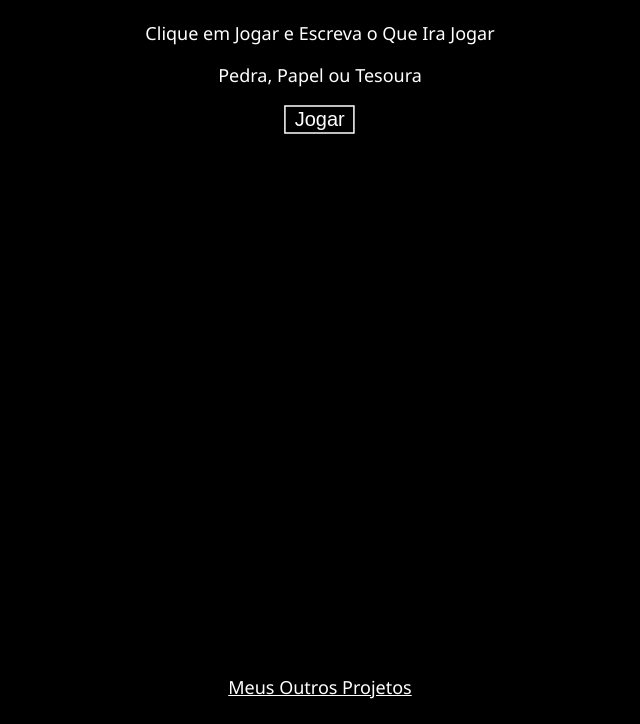
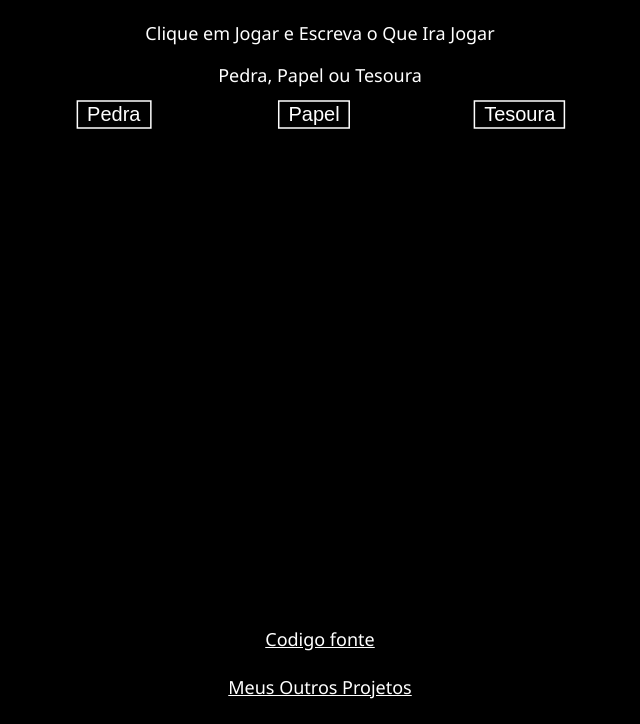
Before and after one commit to LucasTavaresA/Jokenpo, a plain HTML site: page index.html in a window 1280 px wide. Shown: the part 76-800 px from the top of the page, without its empty margins (320-960 px from the left). Drawn offline with Linux system fonts and the light colour scheme.

Commit message:
Adicionada seleção de jogada com botões, resultados agora são exibidos no HTML

```diff
--- a/index.html
+++ b/index.html
@@ -10,7 +10,17 @@
     <h1>Jokenpô Usando JavaScript</h1>
     <p>Clique em Jogar e Escreva o Que Ira Jogar</p>
     <p>Pedra, Papel ou Tesoura</p>
-    <button onclick="jogar()">Jogar</button>
-    <footer><a href="https://lucastavaresa.github.io">Meus Outros Projetos</a></footer>
+    <div class="buttons">
+      <button onclick="pedra()">Pedra</button>
+      <button onclick="papel()">Papel</button>
+      <button onclick="tesoura()">Tesoura</button>
+    </div>
+    <p id="result"></p>
+    <footer>
+      <a href="https://github.com/LucasTavaresA/Jokenpo">Codigo fonte</a>
+      <br>
+      <br>
+      <a href="https://lucastavaresa.github.io">Meus Outros Projetos</a>
+    </footer>
   </body>
 </html>
--- a/scripts/jokenpo.js
+++ b/scripts/jokenpo.js
@@ -2,58 +2,68 @@ function rodadaBot() {
   let escolha = Math.floor(Math.random() * 3) + 1;
   switch(escolha){
     case 1:
-      escolha = "pedra";
-    break;
+      return "pedra";
     case 2:
-      escolha = "papel";
-    break;
+      return "papel";
     case 3:
-      escolha = "tesoura";
-    break;
+      return "tesoura";
   }
-  return escolha;
 }
 
-function jogar() {
-  let jogada = prompt('').toString().toLowerCase();
-  let bot = rodadaBot();
+function partida(bot, jogada) {
   if(jogada == "pedra"){
     if (jogada == bot) {
-      alert("Empate!");
+      document.getElementById("result").innerHTML = "Empate!";
     }
     else {
       if (jogada == "pedra" && bot == "papel"){
-        alert("O Computador Escolheu Papel, Você Perdeu!");
+        document.getElementById("result").innerHTML = "O Computador Escolheu Papel, Você Perdeu!";
       } else {
-        alert("O Computador Escolheu Tesoura, Você Ganhou!");
+        document.getElementById("result").innerHTML = "O Computador Escolheu Tesoura, Você Ganhou!";
       }
     }
   }
   else if(jogada == "papel"){
     if (jogada == bot) {
-      alert("Empate!");
+      document.getElementById("result").innerHTML = "Empate!";
     }
     else {
       if (jogada == "papel" && bot == "tesoura"){
-        alert("O Computador Escolheu Tesoura, Você Perdeu!");
+        document.getElementById("result").innerHTML = "O Computador Escolheu Tesoura, Você Perdeu!";
       } else {
-        alert("O Computador Escolheu Pedra, Você Ganhou!");
+        document.getElementById("result").innerHTML = "O Computador Escolheu Pedra, Você Ganhou!";
       }
     }
   }
   else if(jogada == "tesoura"){
     if (jogada == bot) {
-      alert("Empate!");
+      document.getElementById("result").innerHTML = "Empate!";
     }
     else {
       if (jogada == "tesoura" && bot == "pedra"){
-        alert("O Computador Escolheu Pedra, Você Perdeu!");
+        document.getElementById("result").innerHTML = "O Computador Escolheu Pedra, Você Perdeu!";
       } else {
-        alert("O Computador Escolheu Papel, Você Ganhou!");
+        document.getElementById("result").innerHTML = "O Computador Escolheu Papel, Você Ganhou!";
       }
     }
   }
   else {
-    alert("Comando invalido! Tente novamente");
+    document.getElementById("result").innerHTML = "Comando invalido! Tente novamente";
   }
 }
+
+function pedra() {
+  let bot = rodadaBot();
+  let jogada = "pedra";
+  partida(bot, jogada);
+}
+function papel() {
+  let bot = rodadaBot();
+  let jogada = "papel";
+  partida(bot, jogada);
+}
+function tesoura() {
+  let bot = rodadaBot();
+  let jogada = "tesoura";
+  partida(bot, jogada);
+}
--- a/styles/style.css
+++ b/styles/style.css
@@ -5,13 +5,19 @@ body {
     color: white;
     text-align: center;
 }
+.buttons {
+    display: grid;
+    justify-content: space-evenly;
+    margin: 0 250px;
+    grid-auto-flow: column;
+}
 button {
     border: 0.1px solid white;
     background-color: black;
     color: white;
     scale: 1.5;
 }
-  button:hover{
+button:hover{
     background-color: rgb(70, 70, 70);
 }
 footer {
@@ -37,5 +43,6 @@ a:hover {
     button {
         scale: 3;
         border: 1px solid white;
+        margin: 0 100px;
     }
   }
```
